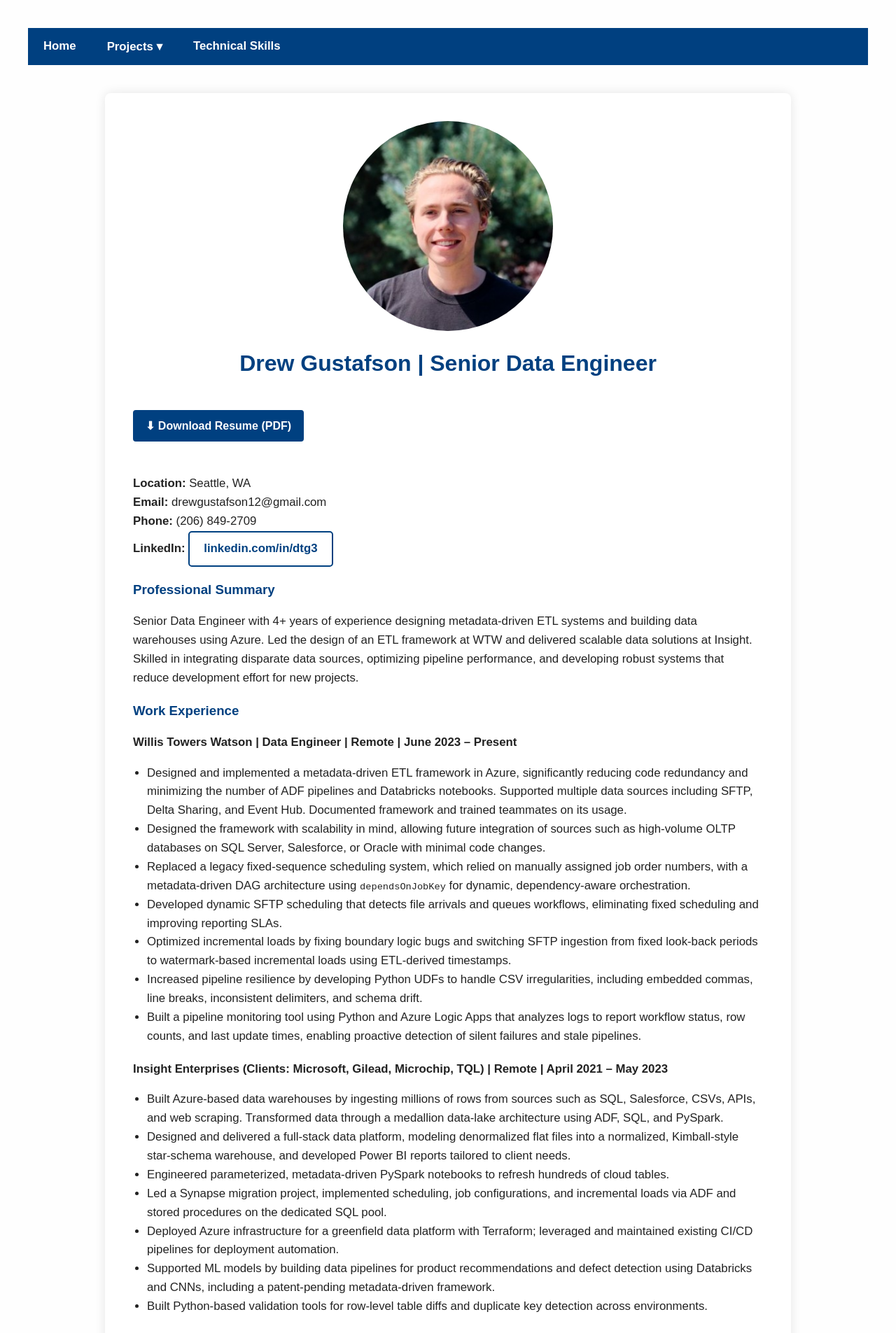
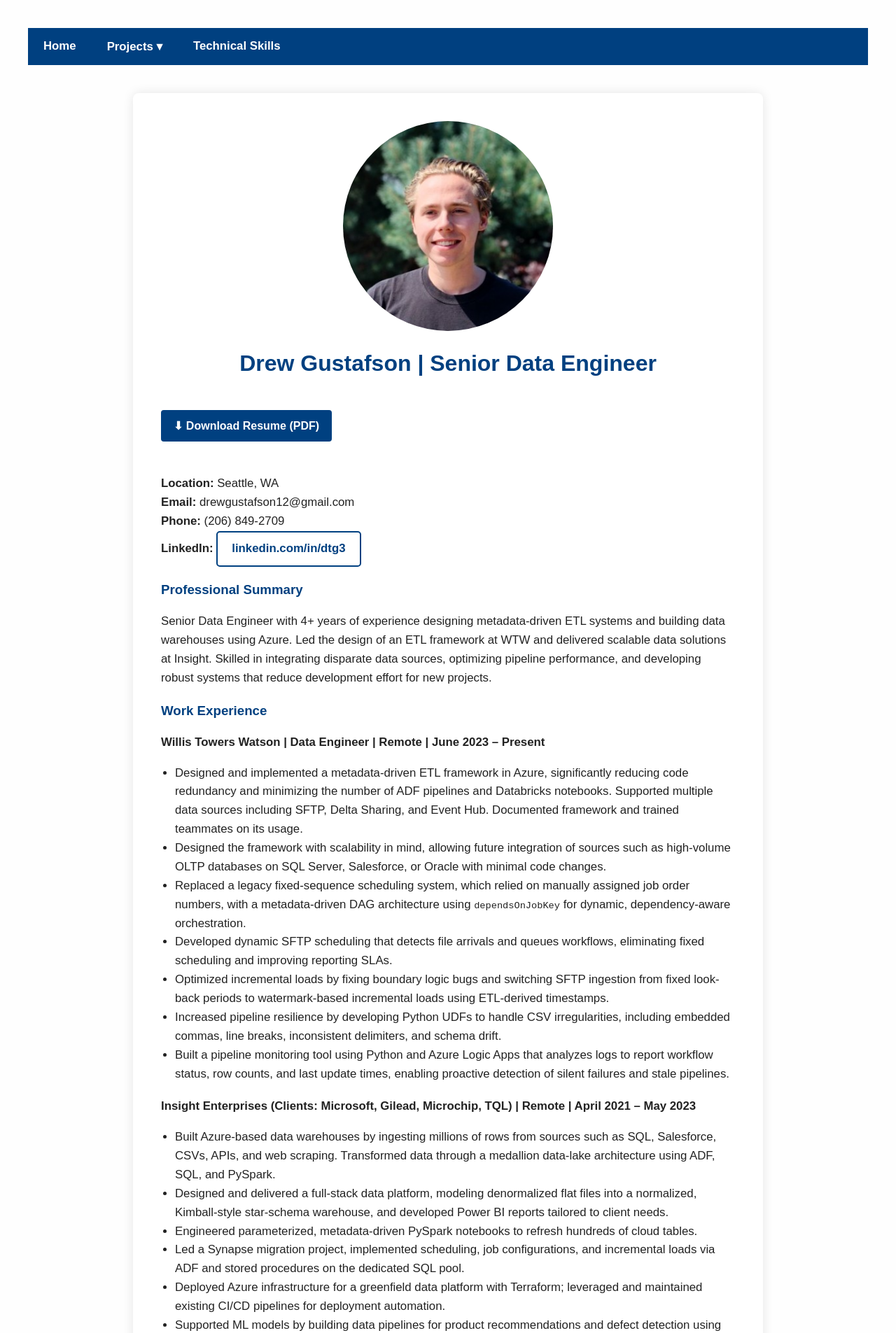
Before and after one commit to dgusty244/drewgustafson.github.io, a Jekyll site: the page built from index.html, in a window 1280 px wide. Shown: the top 1905 px of the page at 70% size. Built offline with Jekyll 4.4.1, drawn with Linux system fonts in a browser that asks for light colours.

Commit message:
Update main.css

```diff
--- a/css/main.css
+++ b/css/main.css
@@ -1,4 +1,10 @@
 /* ───────── GLOBAL BASE ───────────────────── */
+*,
+*::before,
+*::after {
+  box-sizing: border-box;
+}
+
 html,
 body {
   margin: 0;
@@ -7,7 +13,6 @@ body {
   background: #fefefe;
   color: #222;
   min-height: 100vh;
-  box-sizing: border-box;
 }
 
 /* ───────── LAYOUT CONTAINER ──────────────── */
@@ -36,7 +41,9 @@ body {
   display: flex;
 }
 
-.nav-root > li { position: relative; }
+.nav-root > li {
+  position: relative;
+}
 
 .nav-root a,
 .nav-root span {
@@ -72,10 +79,14 @@ body {
   white-space: nowrap;
 }
 
-.dropdown:hover > .dropdown-content { display: block; }
+.dropdown:hover > .dropdown-content {
+  display: block;
+}
 
 /* ───── Second-level dropdown (slide-out) ───── */
-.dropdown-sub { position: relative; }
+.dropdown-sub {
+  position: relative;
+}
 
 .dropdown-content.sub {
   display: none;
@@ -86,7 +97,9 @@ body {
   min-width: 180px;
 }
 
-.dropdown-sub:hover > .dropdown-content { display: block; }
+.dropdown-sub:hover > .dropdown-content {
+  display: block;
+}
 
 /* ───────── PROFILE & HEADINGS ────────────── */
 .profile-pic {
```
